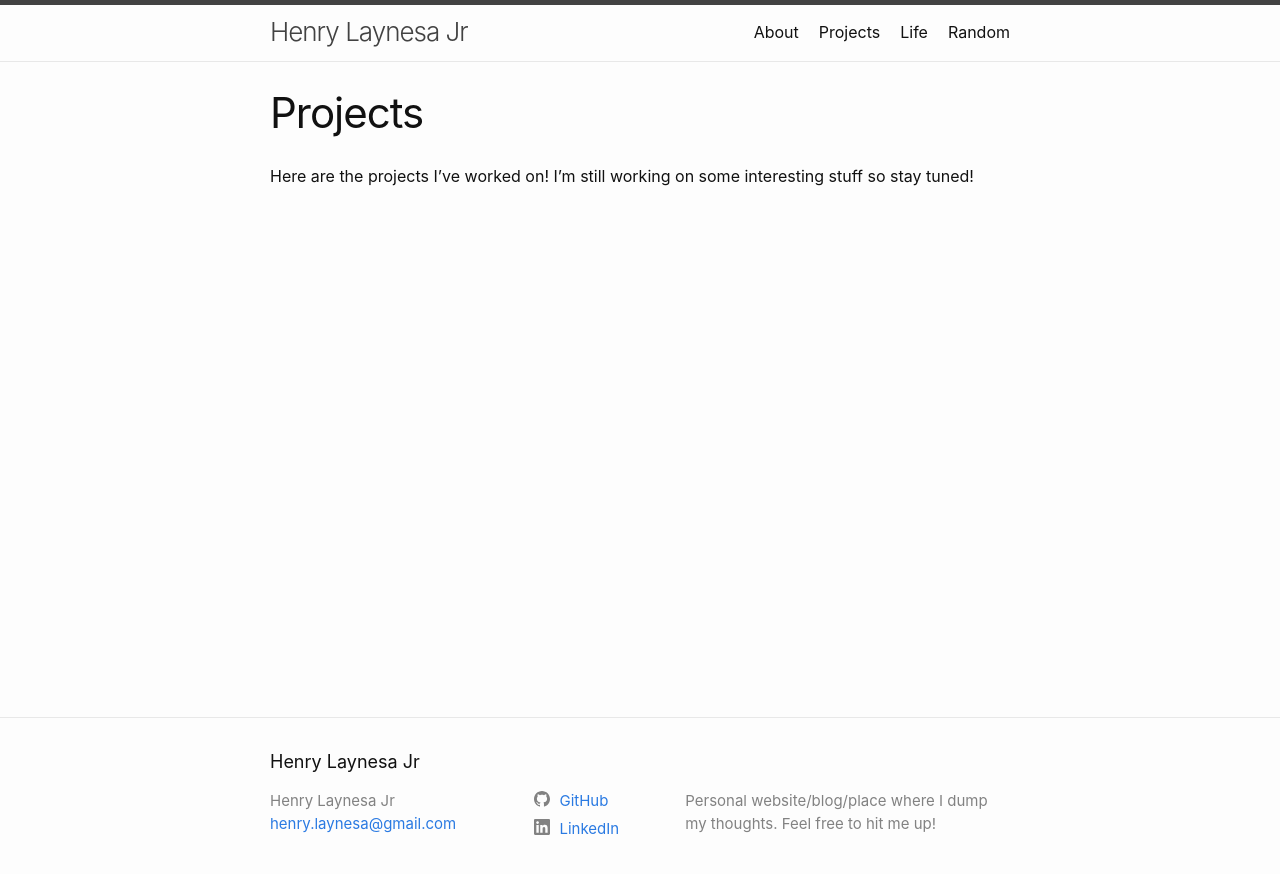
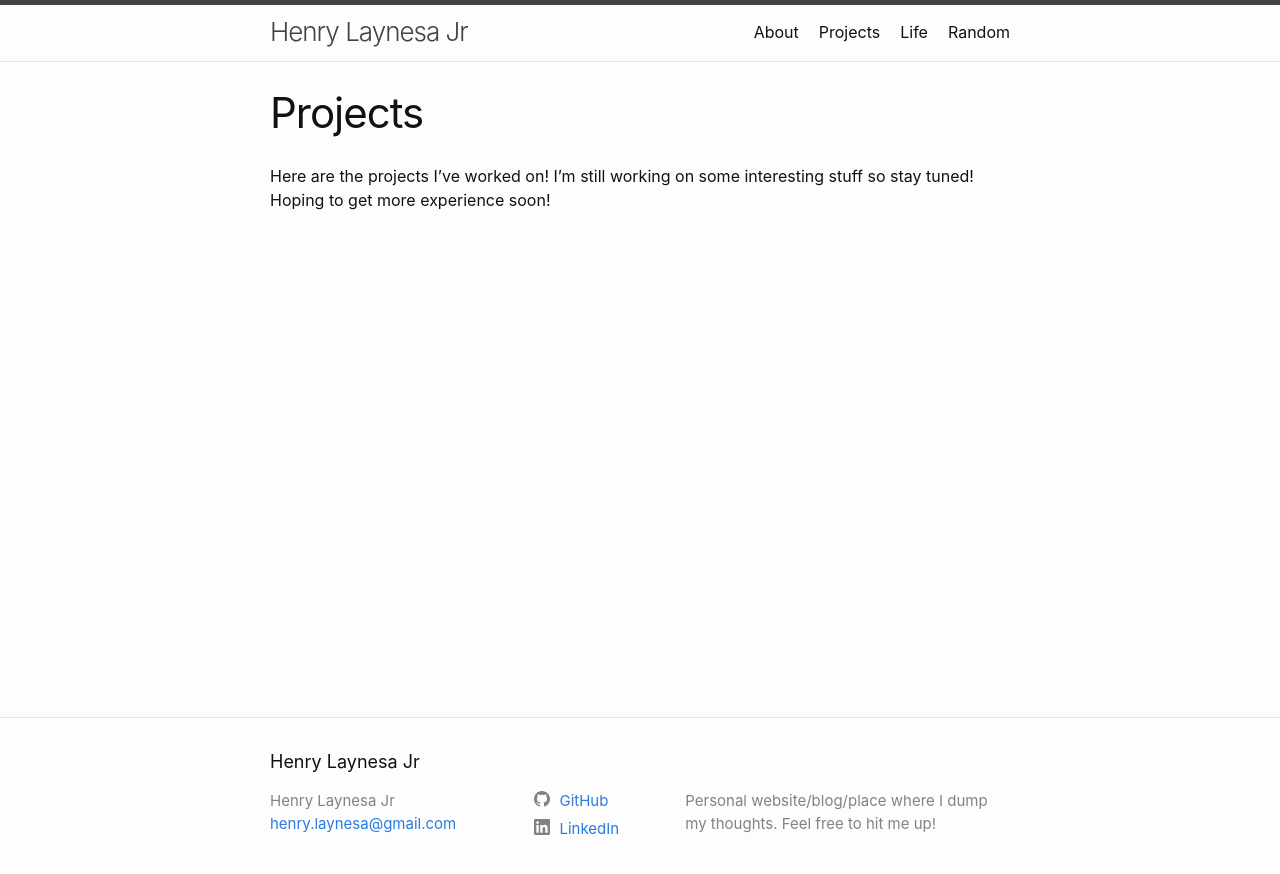
Before and after one commit to henrylaynesa/henrylaynesa.github.io, a Jekyll site: the page built from projects/index.md, in a window 1280 px wide. Shown: the top 874 px of the page. Built offline with Jekyll 4.4.1, drawn with Linux system fonts in a browser that asks for light colours.

Commit message:
Updated post format in pages to display both author and date

```diff
--- a/projects/index.md
+++ b/projects/index.md
@@ -4,14 +4,22 @@
 permalink: /projects/
 ---
 
-Here are the projects I've worked on! I'm still working on some interesting stuff so stay tuned!
+Here are the projects I've worked on! I'm still working on some interesting stuff so stay tuned! Hoping to get more experience soon!
 
 <ul>
   {% for post in site.categories.projects %}
     <li>
         <article>
         	<h3><a href="{{ post.url }}" title="{{ post.title }}">{{ post.title }}</a></h3>
-	        <p><h5>{{ post.date | date_to_string }}</h5></p>
+	        <p class="post-meta">
+		      <time datetime="{{ post.date | date_to_xmlschema }}" itemprop="datePublished">
+		        {% assign date_format = site.minima.date_format | default: "%b %-d, %Y" %}
+		        {{ post.date | date: date_format }}
+		      </time>
+		      {% if post.author %}
+		        • <span itemprop="author" itemscope itemtype="http://schema.org/Person"><span itemprop="name">{{ post.author }}</span></span>
+		      {% endif %}
+		  	</p>
 	        <meta name="description" content="{{ post.summary | escape }}">
 	        <meta name="keywords" content="{{ post.tags | join: ', ' | escape }}"/>
 	    </article>
```
Also changed, not shown: life/index.md (+9 -1 lines), random/index.md (+9 -1 lines).
